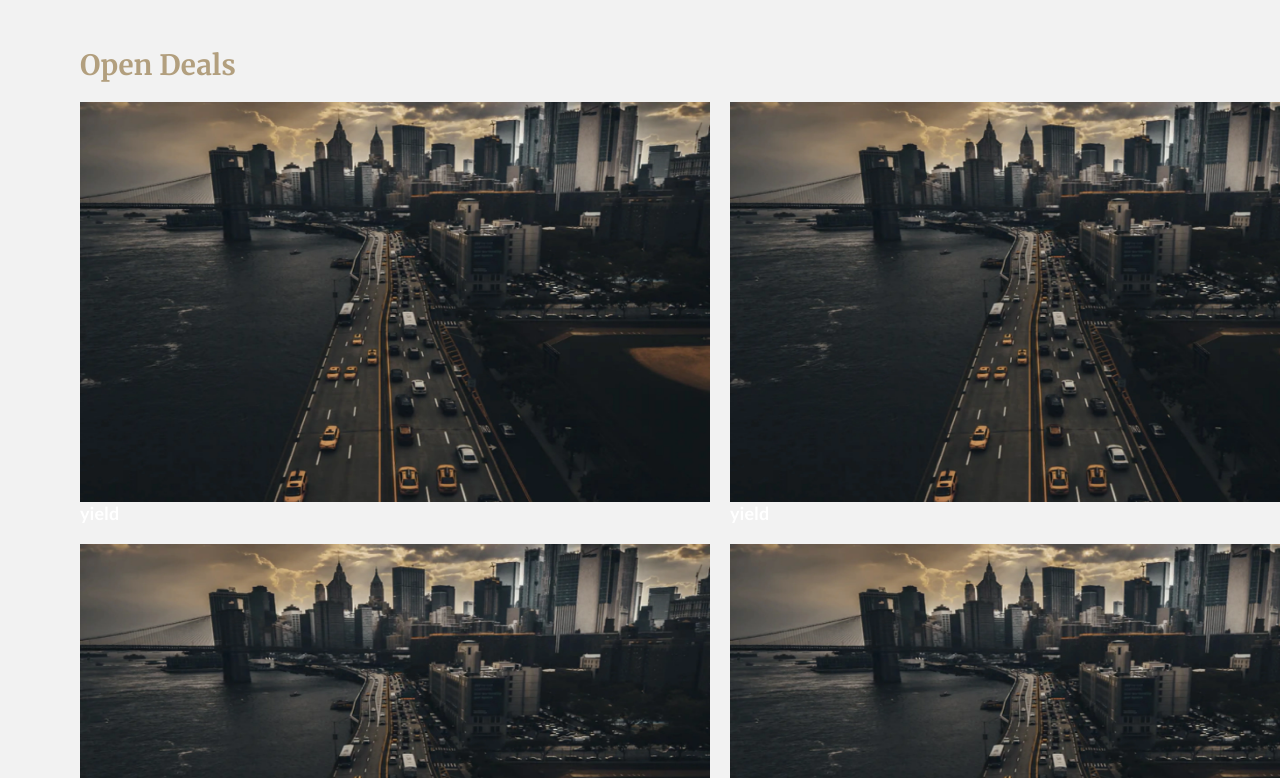
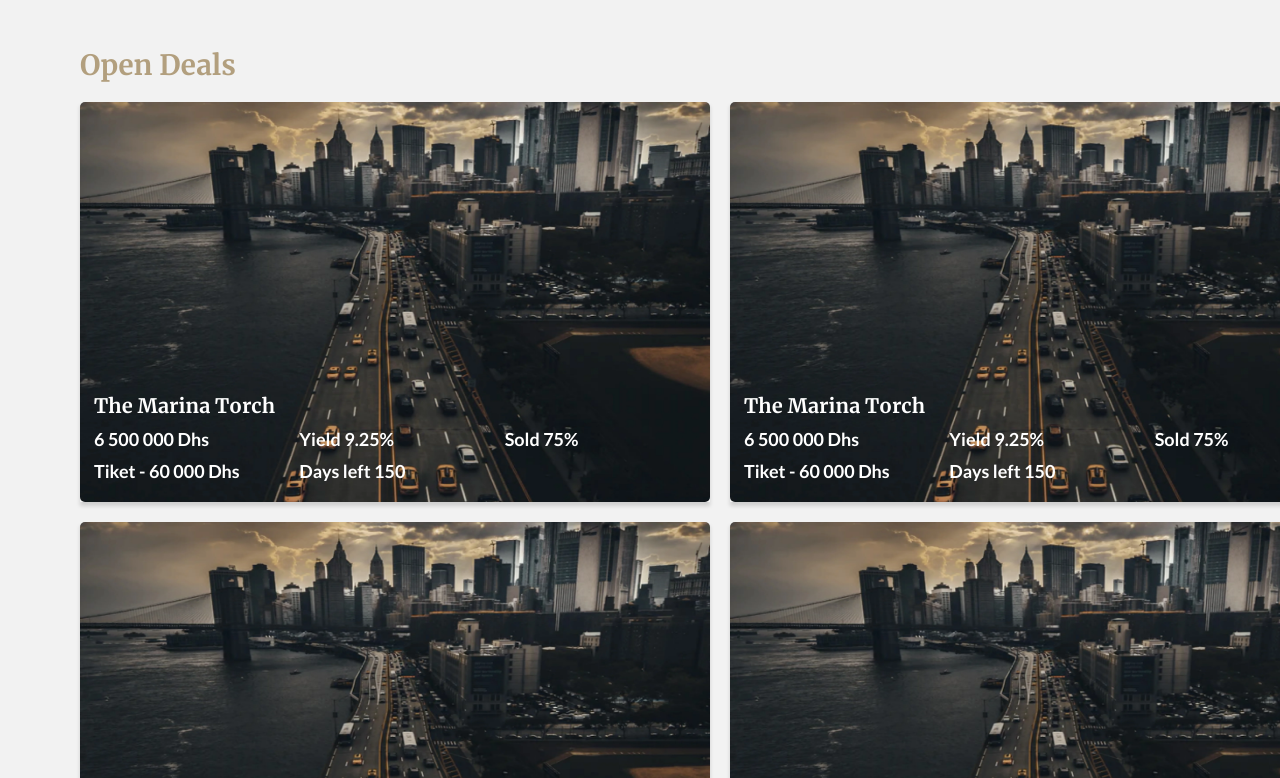
Before and after one commit to VIlliaV/ZenbitTech_test, a React (Vite) app: page / in a window 1280 px wide. Shown: the part 802-1580 px from the top of the page. Built offline with nearby package versions, Linux system fonts and the light colour scheme.

Commit message:
UPD | deals || add authpage

```diff
--- a/public/backend/deals.json
+++ b/public/backend/deals.json
@@ -5,7 +5,7 @@
     "img": "/images/home_backgr@2x.webp",
     "dhs": 6500000,
     "ticket": 60000,
-    "yield": 9.25,
+    "yield_deal": 9.25,
     "days": 150,
     "sold": 75
   },
@@ -25,7 +25,7 @@
     "img": "/images/home_backgr@2x.webp",
     "dhs": 6500000,
     "ticket": 60000,
-    "yield": 9.25,
+    "yield_deal": 9.25,
     "days": 150,
     "sold": 75
   },
@@ -35,7 +35,7 @@
     "img": "/images/home_backgr@2x.webp",
     "dhs": 6500000,
     "ticket": 60000,
-    "yield": 9.25,
+    "yield_deal": 9.25,
     "days": 150,
     "sold": 75
   }
--- a/src/components/AuthNav/AuthNav.jsx
+++ b/src/components/AuthNav/AuthNav.jsx
@@ -4,10 +4,10 @@ const AuthNav = () => {
   return (
     <Container>
       <li>
-        <StyledNavLink to="/">Log In</StyledNavLink>
+        <StyledNavLink to="/login">Log In</StyledNavLink>
       </li>
       <li>
-        <StyledNavLink to="/login">Sign Up</StyledNavLink>
+        <StyledNavLink to="/register">Sign Up</StyledNavLink>
       </li>
     </Container>
   );
--- /dev/null
+++ b/src/components/AuthenticationPage/AuthenticationPage.jsx
@@ -0,0 +1,12 @@
+import { AuthBackground, AuthPanel, StyledSection } from './AuthenticationPage.styled';
+
+const AuthenticationPage = () => {
+  return (
+    <StyledSection>
+      <AuthBackground />
+      <AuthPanel />
+    </StyledSection>
+  );
+};
+
+export default AuthenticationPage;
--- /dev/null
+++ b/src/components/AuthenticationPage/AuthenticationPage.styled.js
@@ -0,0 +1,20 @@
+import styled from 'styled-components';
+import auth_backgr from '../../assets/images/Auth_backgr.webp';
+
+export const StyledSection = styled.section`
+  width: 100%;
+  display: flex;
+`;
+
+export const AuthBackground = styled.div`
+  width: 100%;
+  height: 100vh;
+  background: center/ cover no-repeat url(${auth_backgr});
+`;
+
+export const AuthPanel = styled.div`
+  width: 550px;
+  display: flex;
+  align-items: center;
+  justify-content: center;
+`;
--- a/src/components/Deals/Deals.jsx
+++ b/src/components/Deals/Deals.jsx
@@ -24,7 +24,7 @@ const Deals = () => {
     <StyledSection id="Deals">
       <HeadContainer>
         <h2>Open Deals</h2>
-        <ul>
+        <ul className="deals_list">
           {deals.map(item => (
             <DealsItem key={item.id} data={item} />
           ))}
--- a/src/components/Deals/Deals.styled.js
+++ b/src/components/Deals/Deals.styled.js
@@ -2,13 +2,11 @@ import styled from 'styled-components';
 
 export const StyledSection = styled.section`
   width: 100%;
-  /* height: 100vh; */
-  /* background-color: grey; */
   margin-bottom: 12px;
   & h2 {
     margin: 50px 0 20px;
   }
-  & ul {
+  & .deals_list {
     display: flex;
     flex-wrap: wrap;
     gap: 20px;
--- a/src/components/Deals/DealsItem/DealItem.styled.js
+++ /dev/null
@@ -1,9 +0,0 @@
-import styled from 'styled-components';
-
-export const DealItemStyled = styled.li`
-  width: calc(100% / 2 - 10px);
-  & img {
-    width: 100%;
-    height: 400px;
-  }
-`;
--- a/src/components/Deals/DealsItem/DealsItem.jsx
+++ b/src/components/Deals/DealsItem/DealsItem.jsx
@@ -1,12 +1,22 @@
-import { DealItemStyled } from './DealItem.styled';
+import { formatNumberWithSpaces } from '../../../utils/formating';
+import { DealsItemInfo, DealsItemInfoContainer, DealsItemStyled } from './DealsItem.styled';
 
 const DealsItem = ({ data }) => {
   const { img, name, dhs, ticket, yield_deal, days, sold } = data;
   return (
-    <DealItemStyled>
+    <DealsItemStyled>
       <img src={img} alt={name} />
-      yield
-    </DealItemStyled>
+      <DealsItemInfoContainer>
+        <h3>{name}</h3>
+        <DealsItemInfo>
+          <li>{formatNumberWithSpaces(dhs)} Dhs</li>
+          <li>Yield {yield_deal}%</li>
+          <li>Sold {sold}%</li>
+          <li>Tiket - {formatNumberWithSpaces(ticket)} Dhs</li>
+          <li>Days left {days}</li>
+        </DealsItemInfo>
+      </DealsItemInfoContainer>
+    </DealsItemStyled>
   );
 };
 
--- /dev/null
+++ b/src/components/Deals/DealsItem/DealsItem.styled.js
@@ -0,0 +1,37 @@
+import styled from 'styled-components';
+
+export const DealsItemStyled = styled.li`
+  position: relative;
+  width: calc(100% / 2 - 10px);
+  box-shadow: 0px 4px 4px 0px rgba(0, 0, 0, 0.15);
+  & img {
+    width: 100%;
+    height: 400px;
+    border-radius: 5px;
+  }
+`;
+
+export const DealsItemInfoContainer = styled.div`
+  position: absolute;
+  bottom: 0;
+  left: 0;
+  right: 0;
+  padding: 10px 0 10px 14px;
+  border-radius: 0px 0px 5px 5px;
+  /* opacity: 0.5; */
+
+  & h3 {
+    margin-bottom: 5px;
+  }
+`;
+
+export const DealsItemInfo = styled.ul`
+  display: flex;
+  flex-wrap: wrap;
+  width: 100%;
+
+  & li {
+    width: calc(100% / 3);
+    margin-bottom: 10px;
+  }
+`;
--- a/src/pages/Login/Login.jsx
+++ b/src/pages/Login/Login.jsx
@@ -1,5 +1,7 @@
+import AuthenticationPage from '../../components/AuthenticationPage/AuthenticationPage';
+
 const Login = () => {
-  return <div></div>;
+  return <AuthenticationPage />;
 };
 
 export default Login;
--- /dev/null
+++ b/src/utils/formating.js
@@ -0,0 +1,3 @@
+export const formatNumberWithSpaces = number => {
+  return number.toString().replace(/\B(?=(\d{3})+(?!\d))/g, ' ');
+};
```
Also changed, not shown: src/assets/images/Auth_backgr.webp (added), src/assets/images/Auth_backgr@2x.webp (added).
